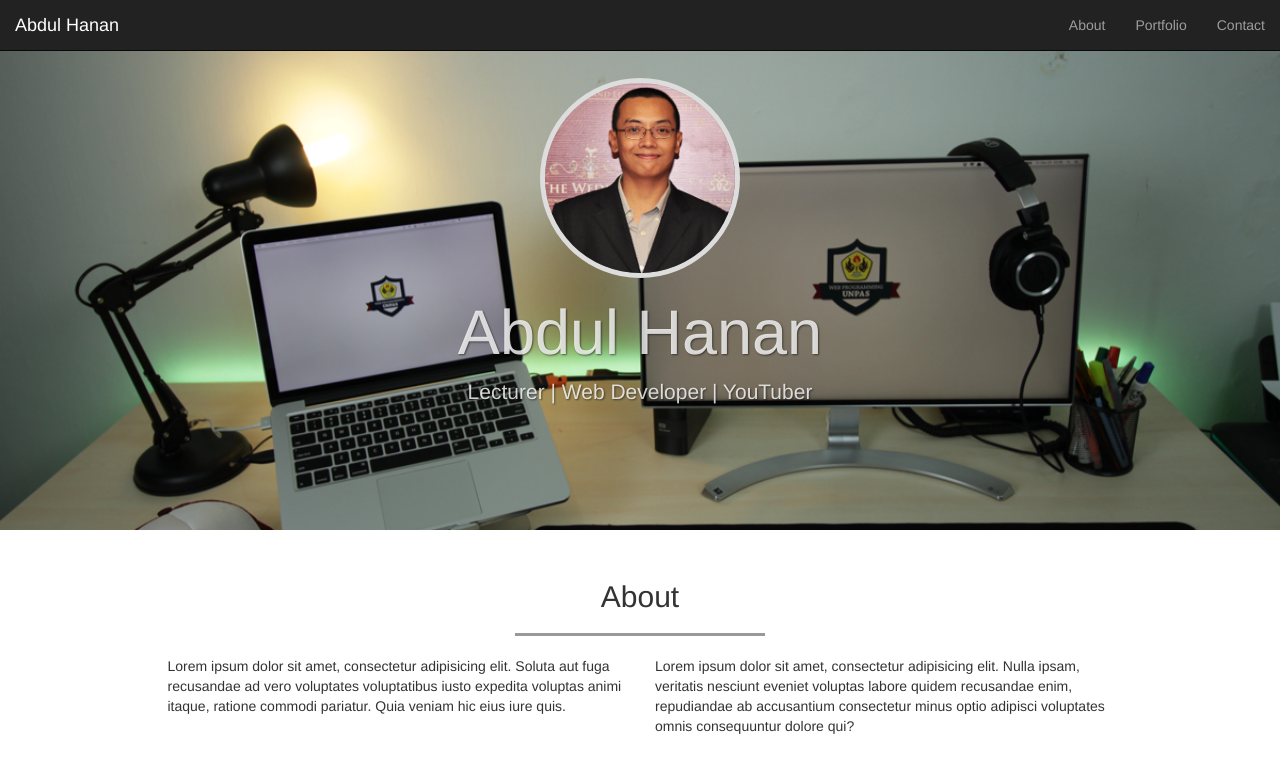
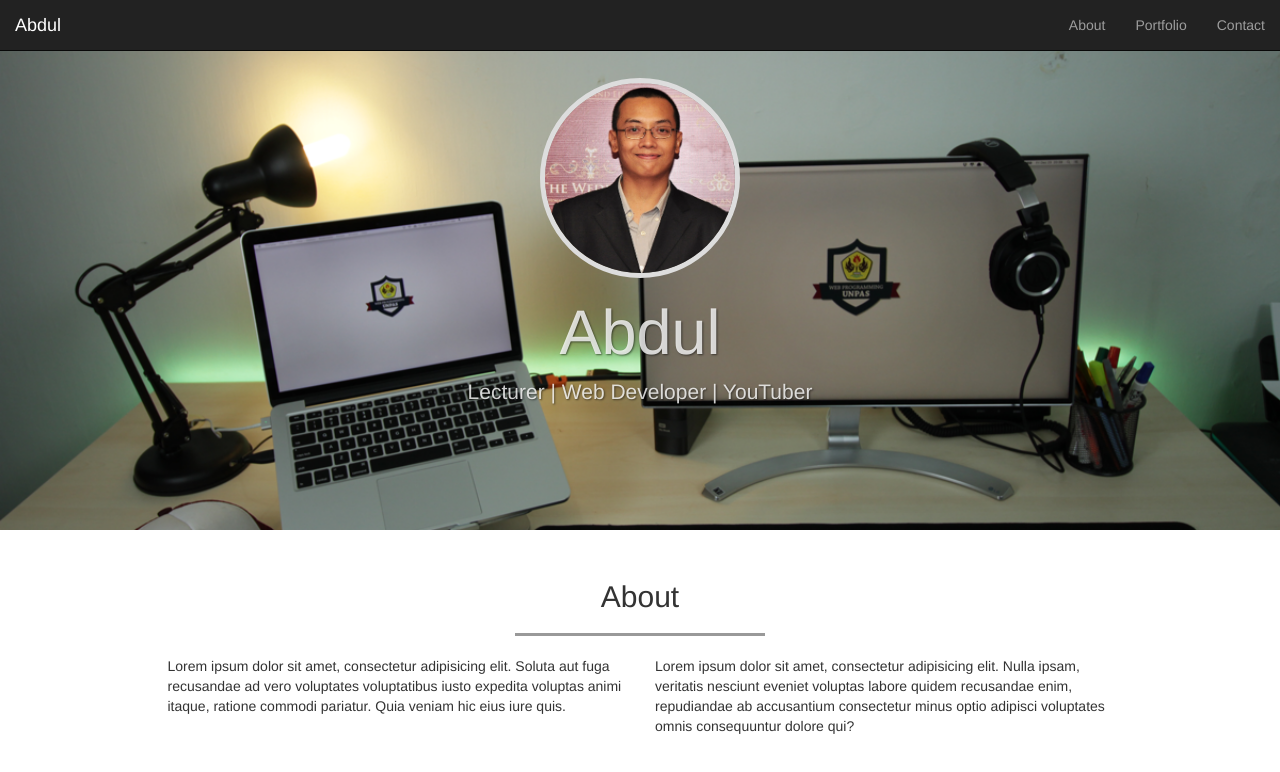
Before and after one commit to abdhan-source/web-profile, a plain HTML site: page index.html in a window 1280 px wide. Shown: the top 772 px of the page. Drawn offline with Linux system fonts and the light colour scheme.

Commit message:
memperbaharui index

```diff
--- a/index.html
+++ b/index.html
@@ -31,7 +31,7 @@
             <span class="icon-bar"></span>
           </button>
 
-          <a href="#home" class="navbar-brand page-scroll">Abdul Hanan</a>
+          <a href="#home" class="navbar-brand page-scroll">Abdul</a>
         </div>
 
 
@@ -50,7 +50,7 @@
     <!-- jumbotron -->
     <div class="jumbotron text-center">
       <img src="img/sandhika.png" class="img-circle">
-      <h1>Abdul Hanan</h1>
+      <h1>Abdul</h1>
       <p>Lecturer | Web Developer | YouTuber</p>
     </div>
     <!-- akhir jumbotron -->
```
